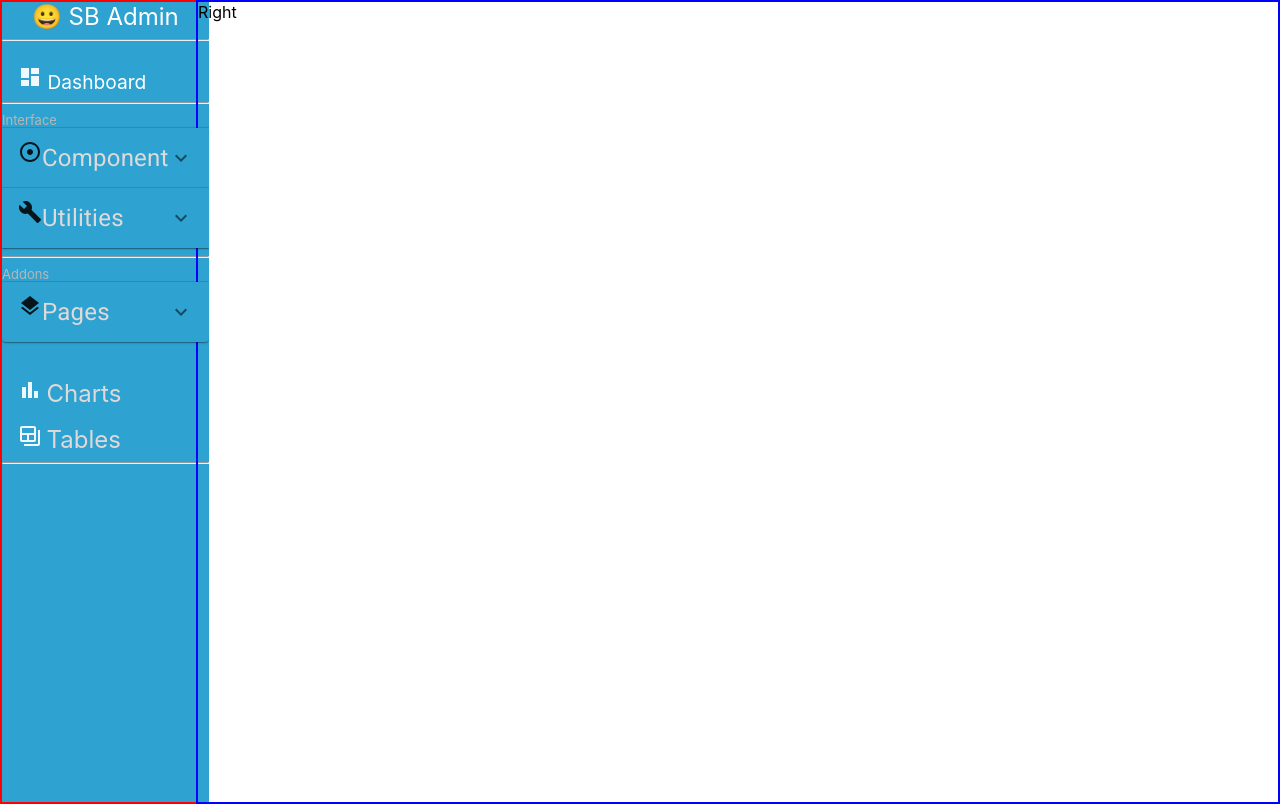
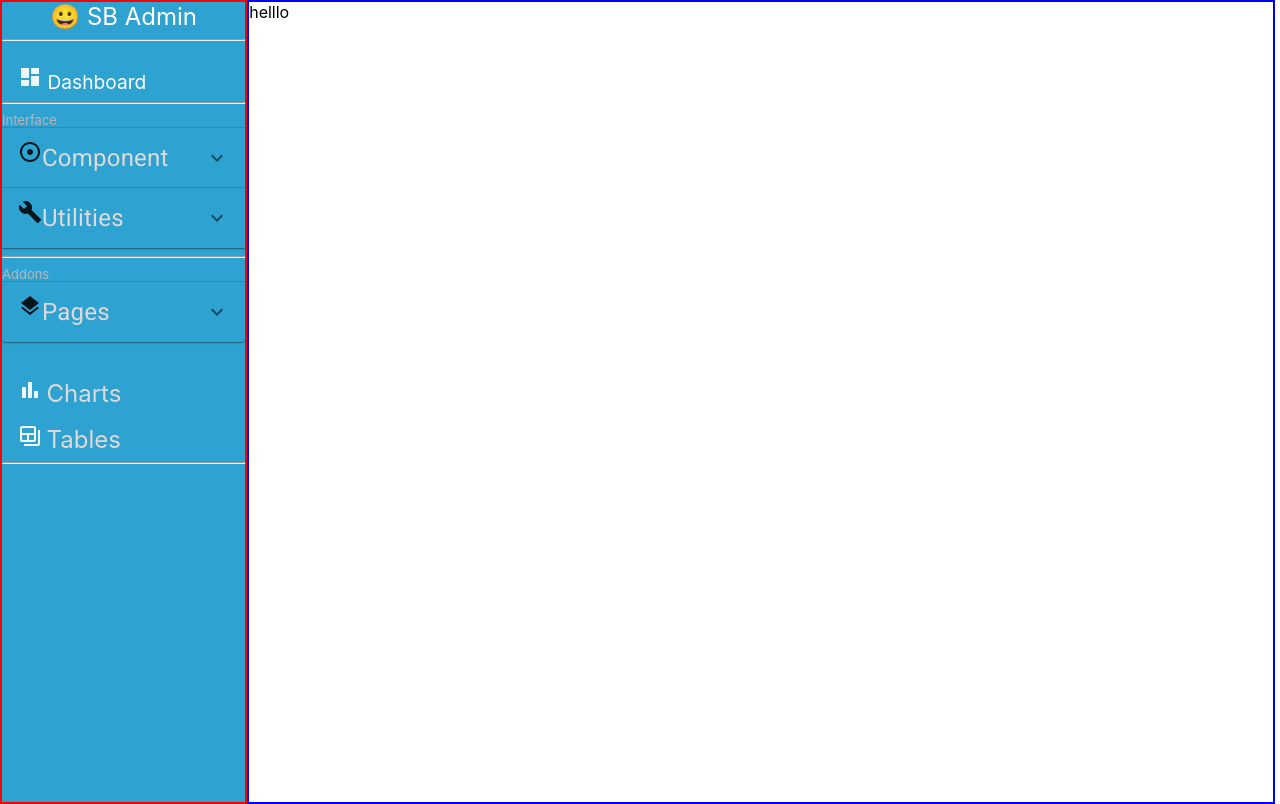
Before and after one commit to NoorulAmeenJ/Admin-Dashboard, a React (Create React App) app: page / in a window 1280 px wide. Built offline with nearby package versions, Linux system fonts and the light colour scheme.

Commit message:
dashboard going on

```diff
--- a/src/App.css
+++ b/src/App.css
@@ -15,11 +15,11 @@
   /* gap: 1rem */
 }
 .sideScreen{
-  width: 15%;
+  width: 19%;
   border: 2px solid red;
 }
 .mainScreens{
-  width: 85%;
+  width: 80%;
   border: 2px solid blue;
 }
 .sidebar{
@@ -27,7 +27,7 @@
   /* width: 15%; */
   height: 100vh;
   color: white;
-  display: inline-block !important;
+  /* display: inline-block !important; */
 }
 .sbadmin{
   text-align: center;
@@ -38,6 +38,10 @@
   color: rgb(224, 217, 217);
   background-color:rgb(46, 162, 208) !important;
   font-size: large !important;
+  /* position: absolute !important; */
+}
+.sideElement:hover{
+  color: white !important
 }
 .fiveElement{
   font-size: x-large !important;
@@ -45,9 +49,7 @@
 .fiveElement:hover{
   color: white !important;;
 }
-.sideElement:hover{
-  color: white !important
-}
+
 .dashboard{
   font-size: larger;
 }
@@ -91,7 +93,7 @@
 
 
 
-@media screen and (max-width:600px){
+@media screen and (max-width:800px){
   .fiveElement {
      display: none;
   }
--- a/src/App.js
+++ b/src/App.js
@@ -12,8 +12,9 @@ function App() {
 
      <Switch>
         <Route exact path="/">
-            <Base/>
+            {/* <Base/> */}
             {/* <Sidebar/> */}
+            <Dashboard/>
             {/* <InvalidUrl/> */}
         </Route>
 
--- a/src/Base.js
+++ b/src/Base.js
@@ -3,14 +3,16 @@ import React from 'react'
 import Right from './Right'
 import Sidebar from './Components/Sidebar'
 import Left from './Left'
+import InvalidUrl from './Components/InvalidUrl'
 
-function Base(){
+function Base({children}){
     return(
         <div className='fullScreen'>
+  <div className='sideScreen'><Sidebar/></div>
 
-
-        <div className='sideScreen'><Sidebar/></div>
-        <div className='mainScreens'><Right/></div>
+        <div className='mainScreens'>{children}</div>
+      {/* <div className='sideScreen'><Left/></div> */}
+        {/* <div className='mainScreens'><Right/></div>  */}
         </div>
     )
 }
--- a/src/Components/Sidebar.js
+++ b/src/Components/Sidebar.js
@@ -14,7 +14,7 @@ import LayersIcon from '@mui/icons-material/Layers';
 
 const Sidebar = () => {
   return (
-    <div className='fullScreen'>
+
             <div className='sidebar'>
             <div>
             <div className='sbadmin'>😀  SB Admin</div>
@@ -78,7 +78,7 @@ const Sidebar = () => {
             </div>
 
 
-    </div>
+
 
   )
 }
```
